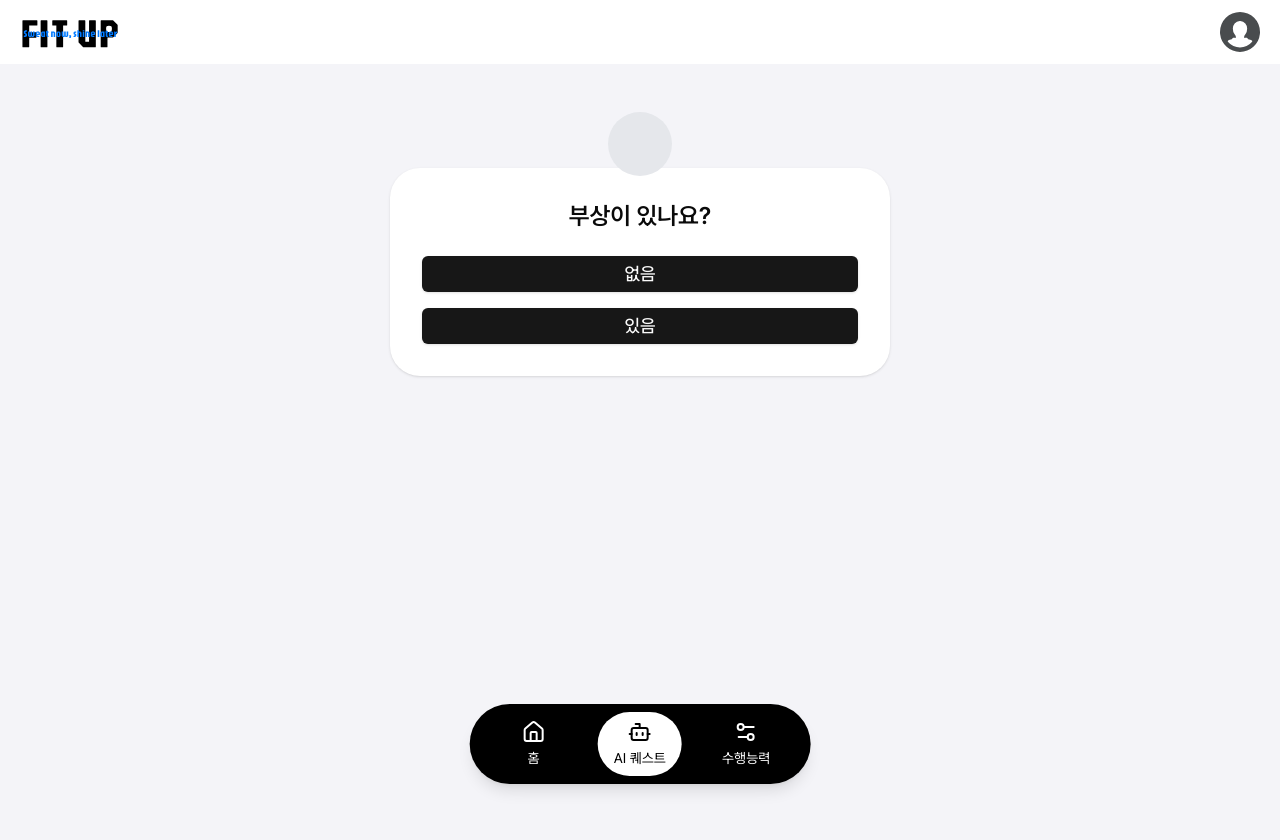
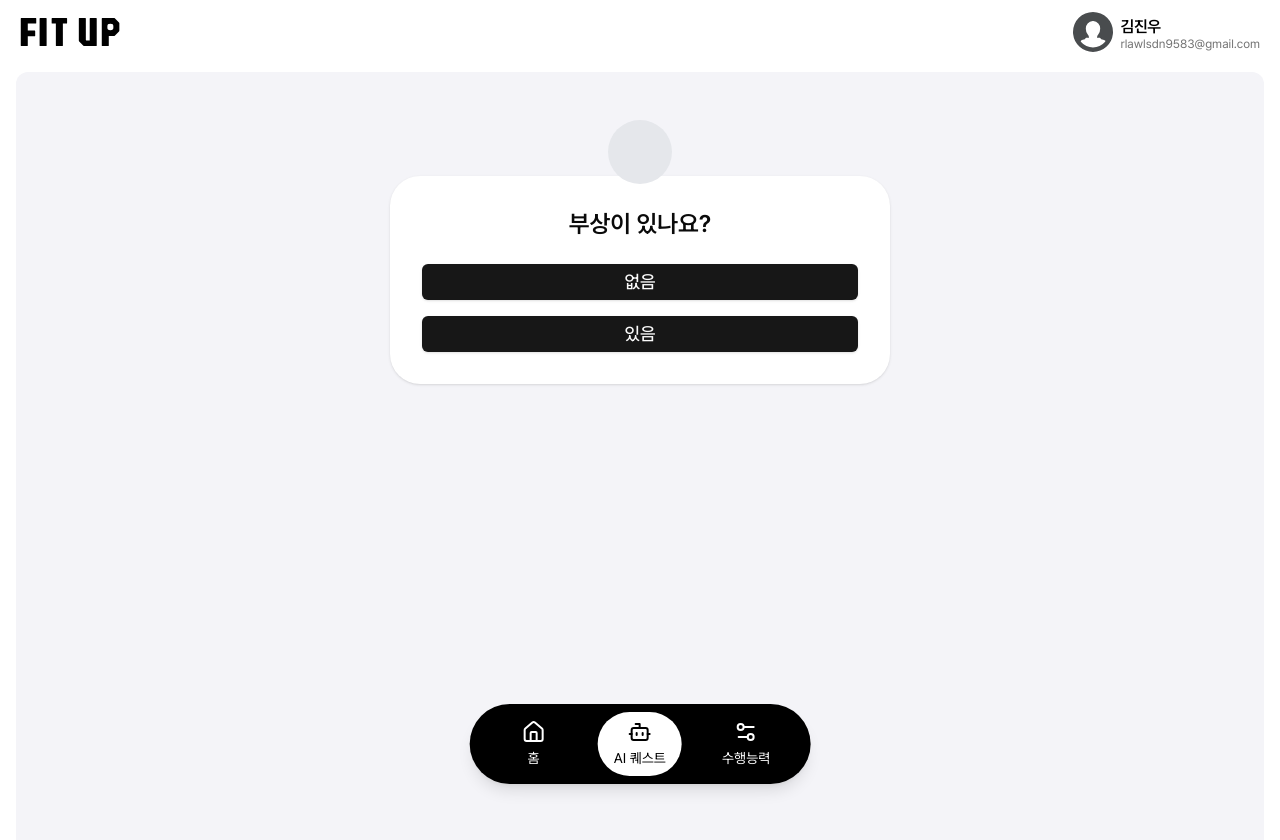
Before and after one commit to FitUp-KTB/FitUp-FE, a Next.js app: page /prompt in a window 1280 px wide. Shown: the top 840 px of the page. Built offline with nearby package versions, Linux system fonts and the light colour scheme.

Commit message:
style: 헤더와 바디 레이아웃 스타일링

```diff
--- a/app/(main)/layout.tsx
+++ b/app/(main)/layout.tsx
@@ -11,9 +11,9 @@ export default function MainLayout({
       {/* 헤더 */}
       <Header />
 
-      <div className="flex flex-1">
+      <div className="flex flex-1 bg-WHITE">
         {/* 컨텐츠 영역 */}
-        <main className="flex-1 p-6 bg-BACKGROUND">
+        <main className="flex-1 my-2 mx-4 p-6 bg-BACKGROUND rounded-xl">
           {children}
         </main>
 
--- a/app/layout.tsx
+++ b/app/layout.tsx
@@ -1,7 +1,7 @@
 import type { Metadata } from "next";
 import "@/styles/globals.css";
 import localFont from 'next/font/local'
-import {Provider} from "jotai";
+import { Provider } from "jotai";
 
 const pretendard = localFont({
   src: '../fonts/PretendardVariable.woff2',
--- a/components/common/header.tsx
+++ b/components/common/header.tsx
@@ -1,11 +1,18 @@
-import { Default_Profile, FITUP_Logo } from "@/assets/images"
+import { Default_Profile, Logo } from "@/assets/images"
 import Image from "next/image"
+import { CardDescription, CardTitle } from "../ui/card"
 
 const Header = () => {
   return (
-    <header className="bg-WHITE text-BLACK shadow w-full h-16 flex pl-5 pr-5 justify-between">
-      <Image src={FITUP_Logo} alt="logo" width={100} height={66} />
-      <Image src={Default_Profile} alt="profile" width={40} height={40} />
+    <header className="bg-white text-BLACK shadow-lg w-full h-16 flex pl-5 pr-5 justify-between">
+      <Image src={Logo} alt="logo" width={100} height={66} />
+      <div className="flex justify-center items-center gap-2">
+        <Image src={Default_Profile} alt="profile" width={40} height={40} />
+        <div>
+          <CardTitle className="mt-2">김진우</CardTitle>
+          <CardDescription className="text-[12px]">rlawlsdn9583@gmail.com</CardDescription>
+        </div>
+      </div>
     </header>)
 }
 
```
